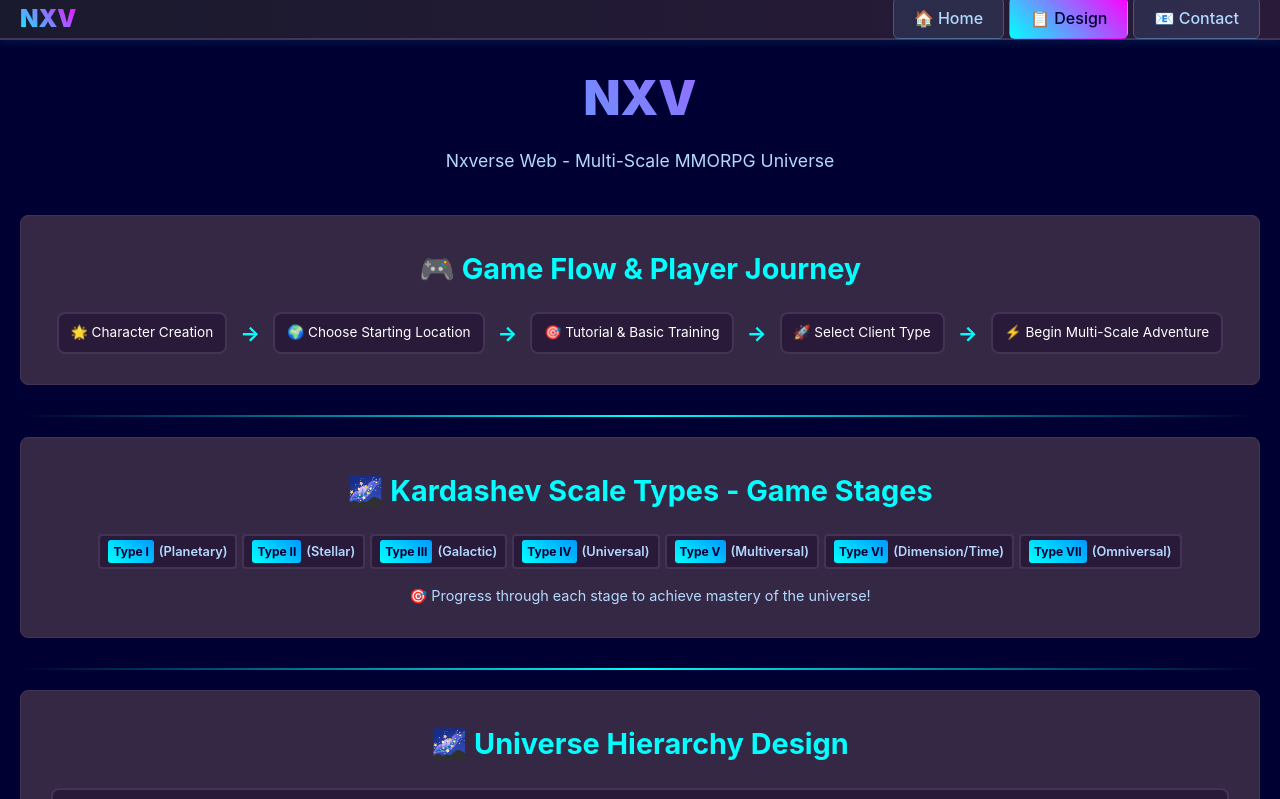
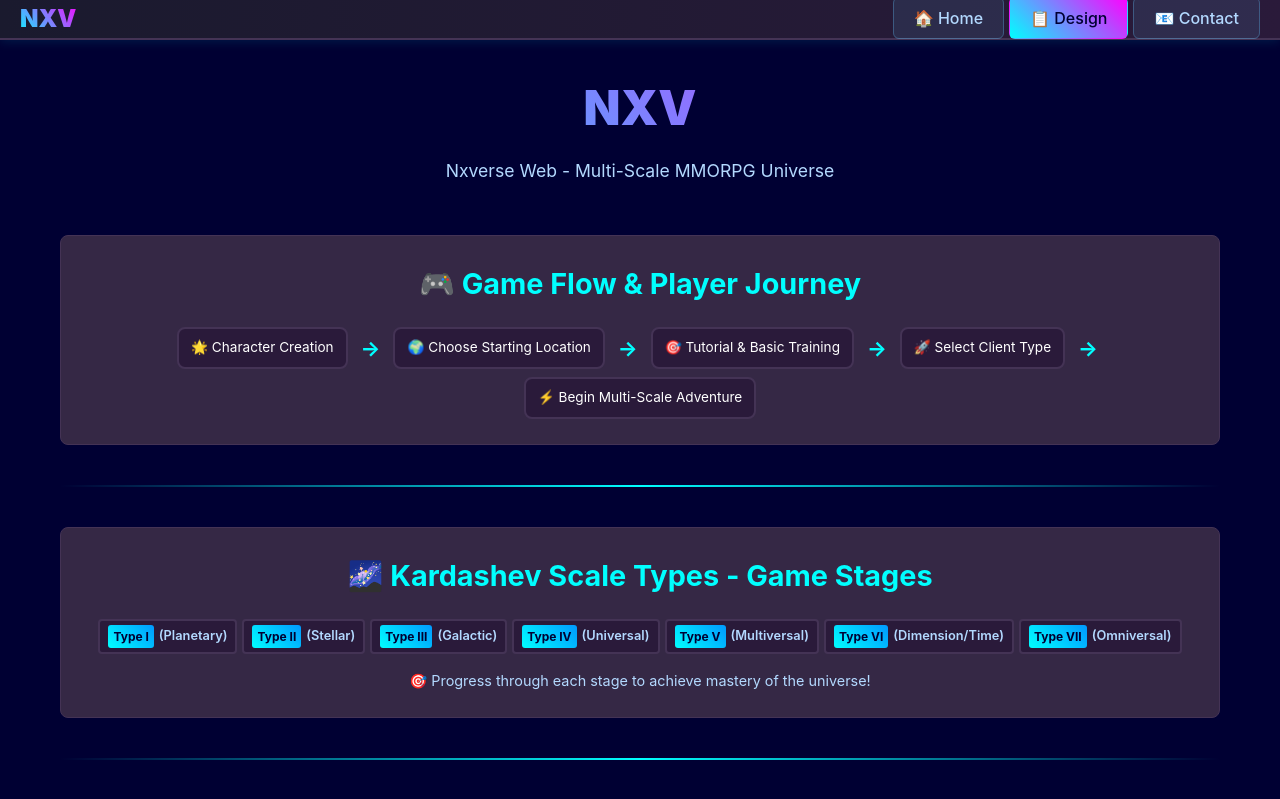
Before and after one commit to jgcampbell300/nxw, a website: page frontend/design.html in a window 1280 px wide. Shown: the top 799 px of the page. Drawn offline with Linux system fonts and the light colour scheme.

Commit message:
Standardize spacing and sizes across all pages for consistency

```diff
--- a/frontend/design.html
+++ b/frontend/design.html
@@ -87,14 +87,14 @@
         }
 
         .container {
-            max-width: 1400px;
+            max-width: 1200px;
             margin: 0 auto;
-            padding: 20px;
+            padding: 30px 20px;
         }
 
         header {
             text-align: center;
-            margin-bottom: 40px;
+            margin-bottom: 50px;
         }
 
         .logo {
@@ -115,8 +115,8 @@
             background: #352845;
             border: 1px solid #443355;
             border-radius: 8px;
-            padding: 30px;
-            margin-bottom: 30px;
+            padding: 25px;
+            margin-bottom: 0;
         }
 
         .section-title {
@@ -353,7 +353,7 @@
         .separator {
             height: 2px;
             background: linear-gradient(90deg, transparent, #00ffff, transparent);
-            margin: 20px 0;
+            margin: 40px 0;
             border-radius: 1px;
         }
 
```
